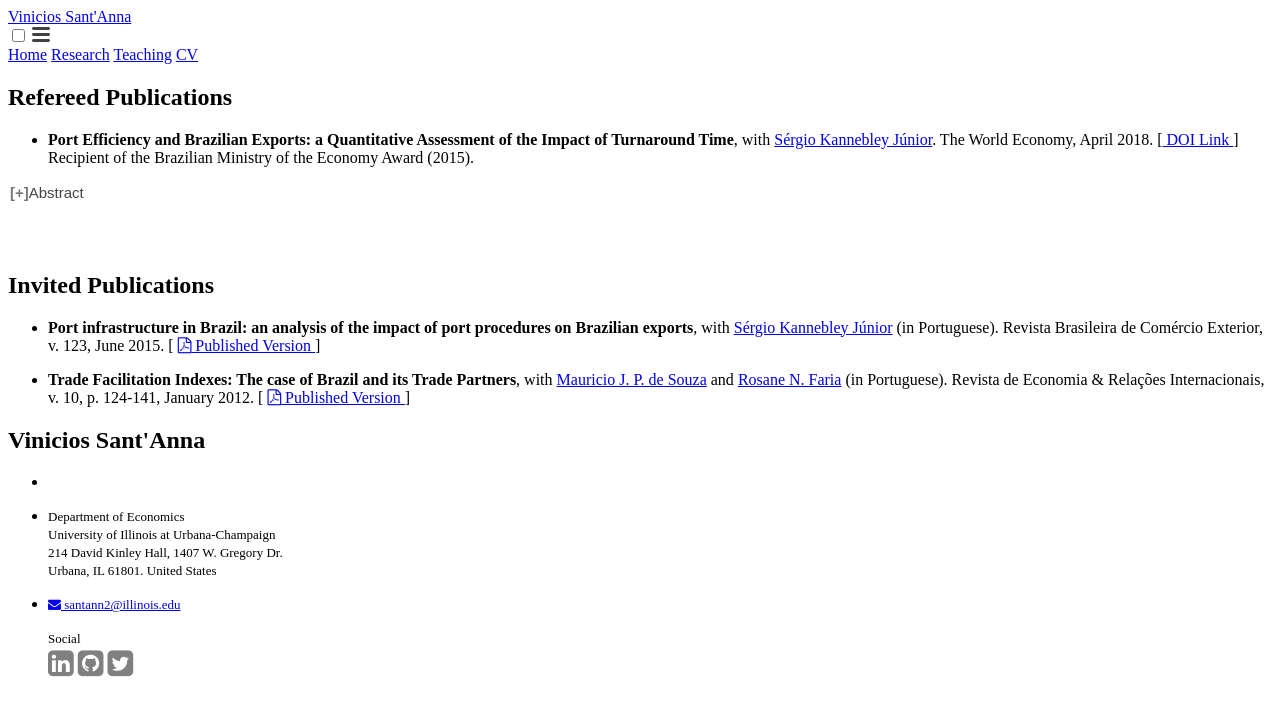
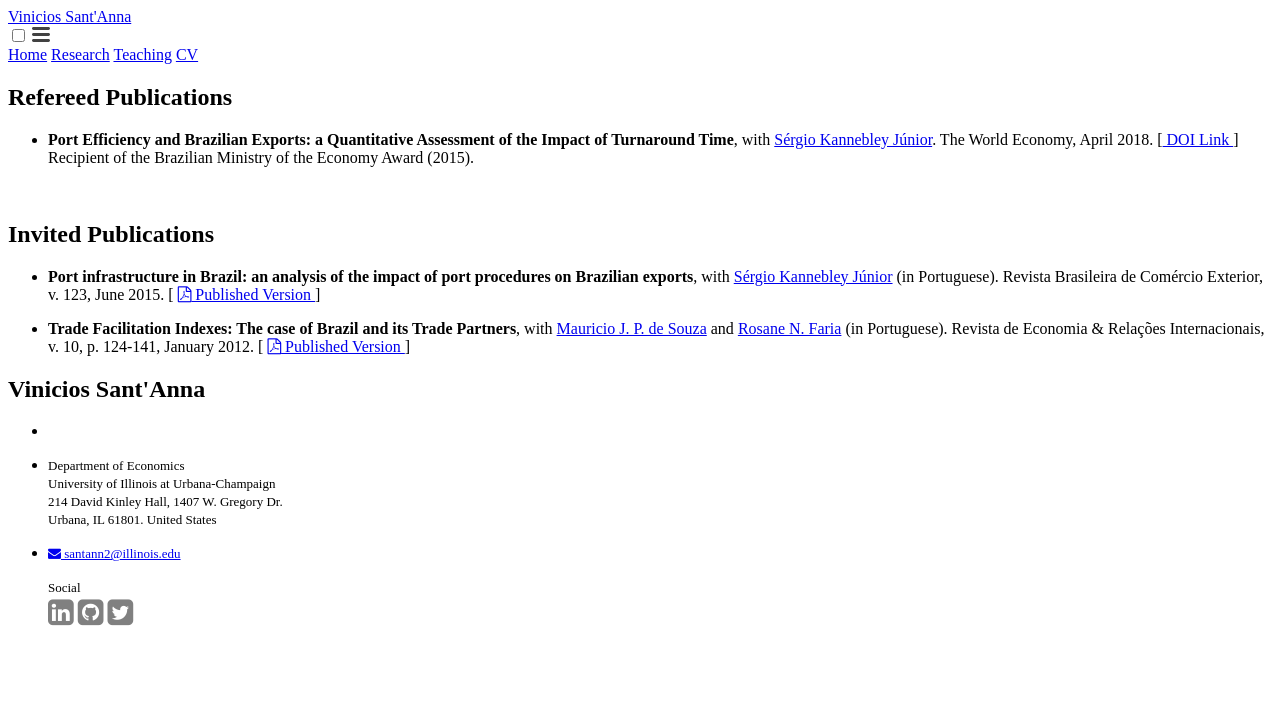
Before and after one commit to vpsantanna/vpsantanna.github.io, a Jekyll site: the page built from 2-research.md, in a window 1280 px wide. Shown: the top 716 px of the page. Built offline with Jekyll 4.4.1, drawn with Linux system fonts in a browser that asks for light colours; a script that is not in the unit is left out.

Commit message:
Update 2-research.md

```diff
--- a/2-research.md
+++ b/2-research.md
@@ -8,13 +8,6 @@ permalink: /research/
 
 - <b>Port Efficiency and Brazilian Exports: a Quantitative Assessment of the Impact of Turnaround Time</b>, with <a href="https://scholar.google.com.br/citations?user=dqFJND9idb0C&hl=en" target="_blank"> Sérgio Kannebley Júnior</a>. The World Economy, April 2018. [<a href="https://doi.org/10.1111/twec.12654" target="_blank"> DOI Link </a>] <br> Recipient of the Brazilian Ministry of the Economy Award (2015).
 
-<button class="accordion"> Abstract</button>
-<div class="panel">
-  <p>This paper estimates the impact of vessels turnaround time on Brazilian exports. To achieve this goal, we use a difference gravity equation in order to explore the time variation in port procedures for 16 Brazilian ports. This paper uses a unique database with local exports, taking into account the port used and products aggregated at the four‐digit Harmonized System (HS) level for the period between 2010 and 2012. The estimation results indicate that, in general, each additional hour of delay in port procedures represents costs to Brazilian exporters, which may lead to loss of competitiveness of domestic products abroad. According to the estimates, each additional relative hour of delay in the average port is equivalent to a reduction in relative local exports of ~2%. Moreover, a 10% relative reduction in vessel turnaround time can increase the proportional number of exported product categories by 1%. Therefore, our findings suggest that turnaround time has a statistically significant effect on the intensive and extensive margins of international trade.</p>
-</div>
-
-
-
 <br>
 
 # Invited Publications
```
